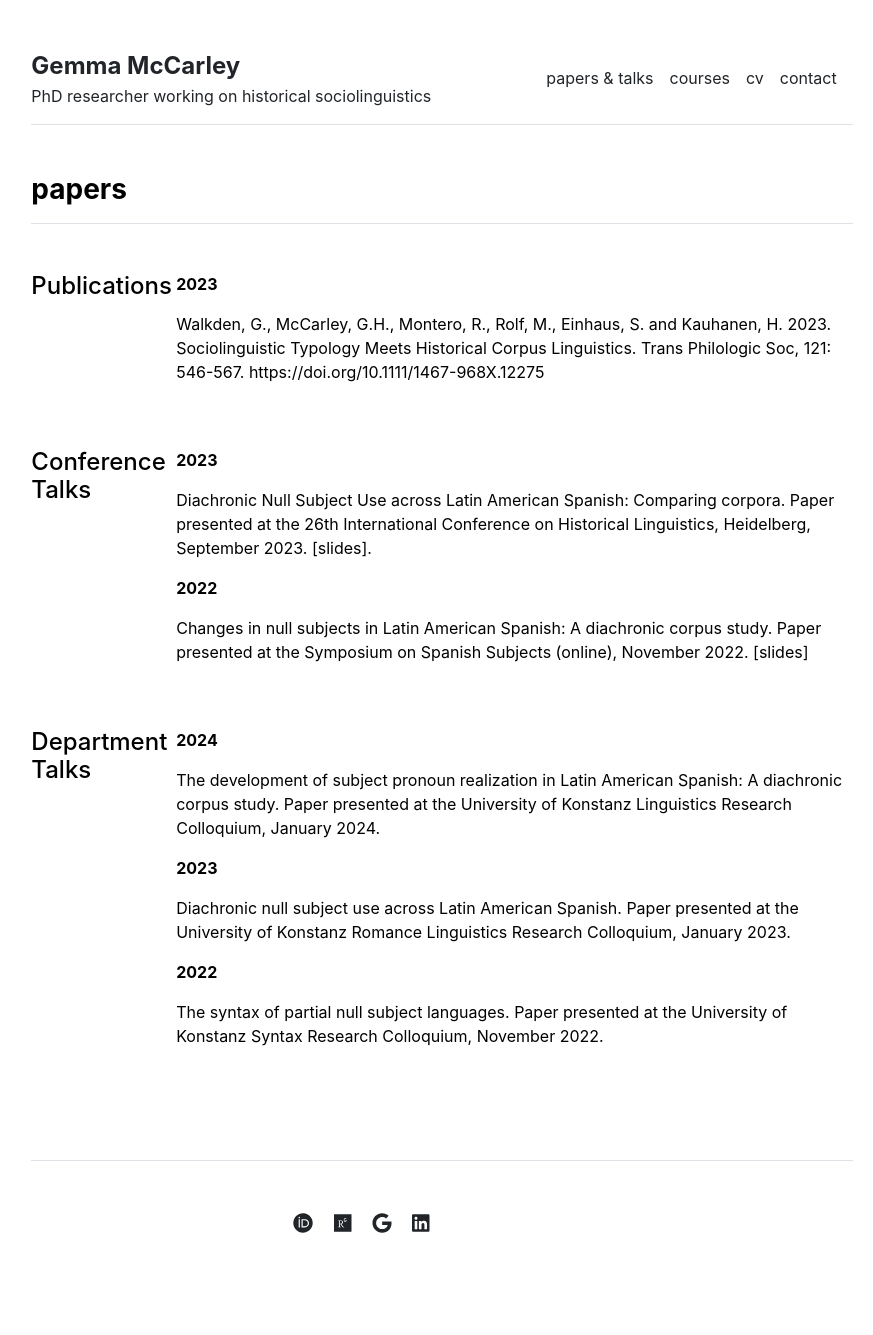
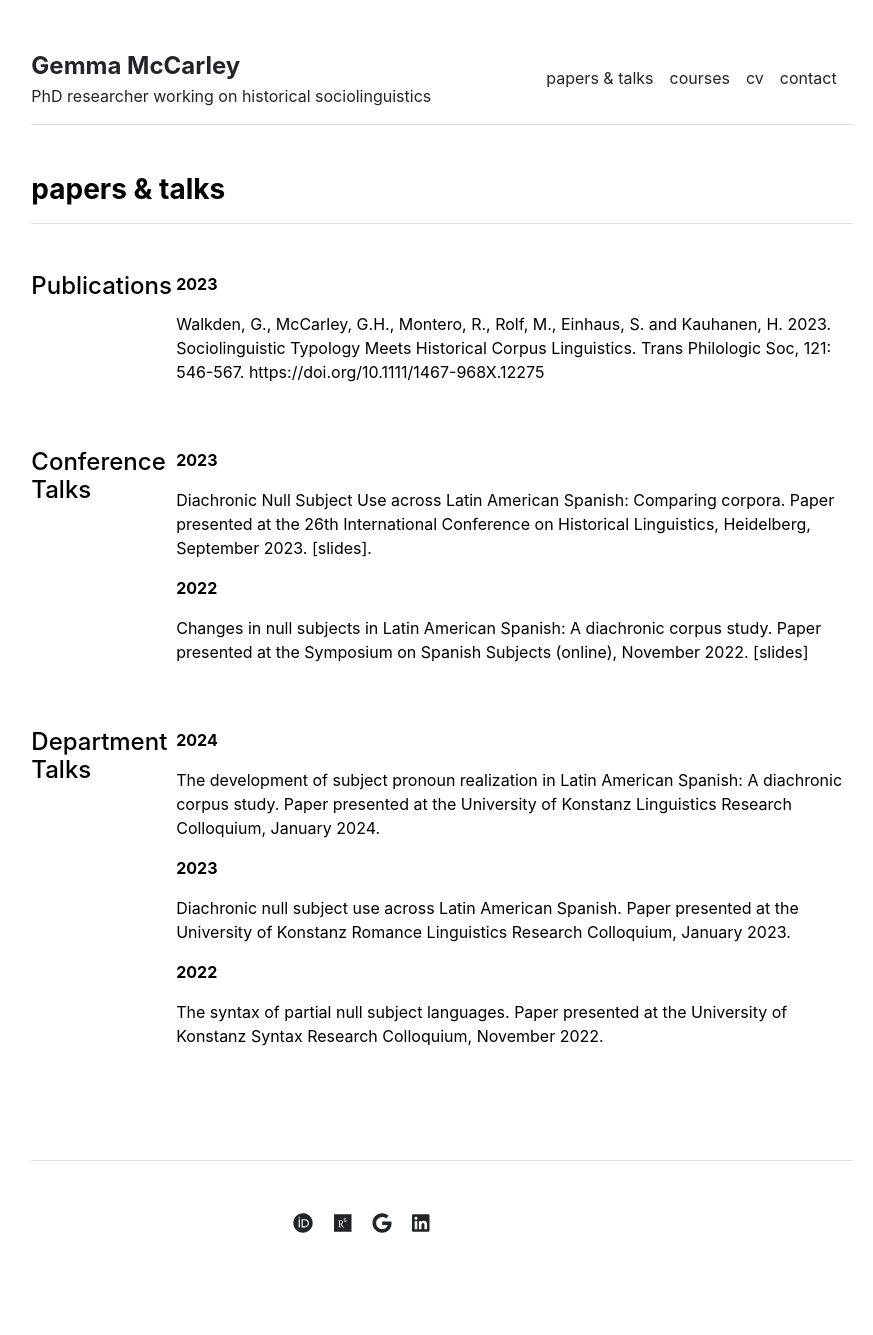
Before and after one commit to GemmaMcCarley/GemmaMcCarley.github.io, a Jekyll site: the page built from publications.md, in a window 1280 px wide. Shown: the whole page, without its empty margins (198-1071 px from the left). Built offline with Jekyll 4.4.1, drawn with Linux system fonts in a browser that asks for light colours.

Commit message:
Update talks.html

```diff
--- a/_layouts/talks.html
+++ b/_layouts/talks.html
@@ -6,7 +6,7 @@ layout: default
 
 <div class="row g-5 mb-5">
   <div>
-    <h3 class="fw-bold border-bottom pb-3 mb-5">papers</h3>
+    <h3 class="fw-bold border-bottom pb-3 mb-5">papers & talks</h3>
     <div class="row g-5 mb-5">
       <div class="col-md-2">
         <h4>Publications</h4>
```
